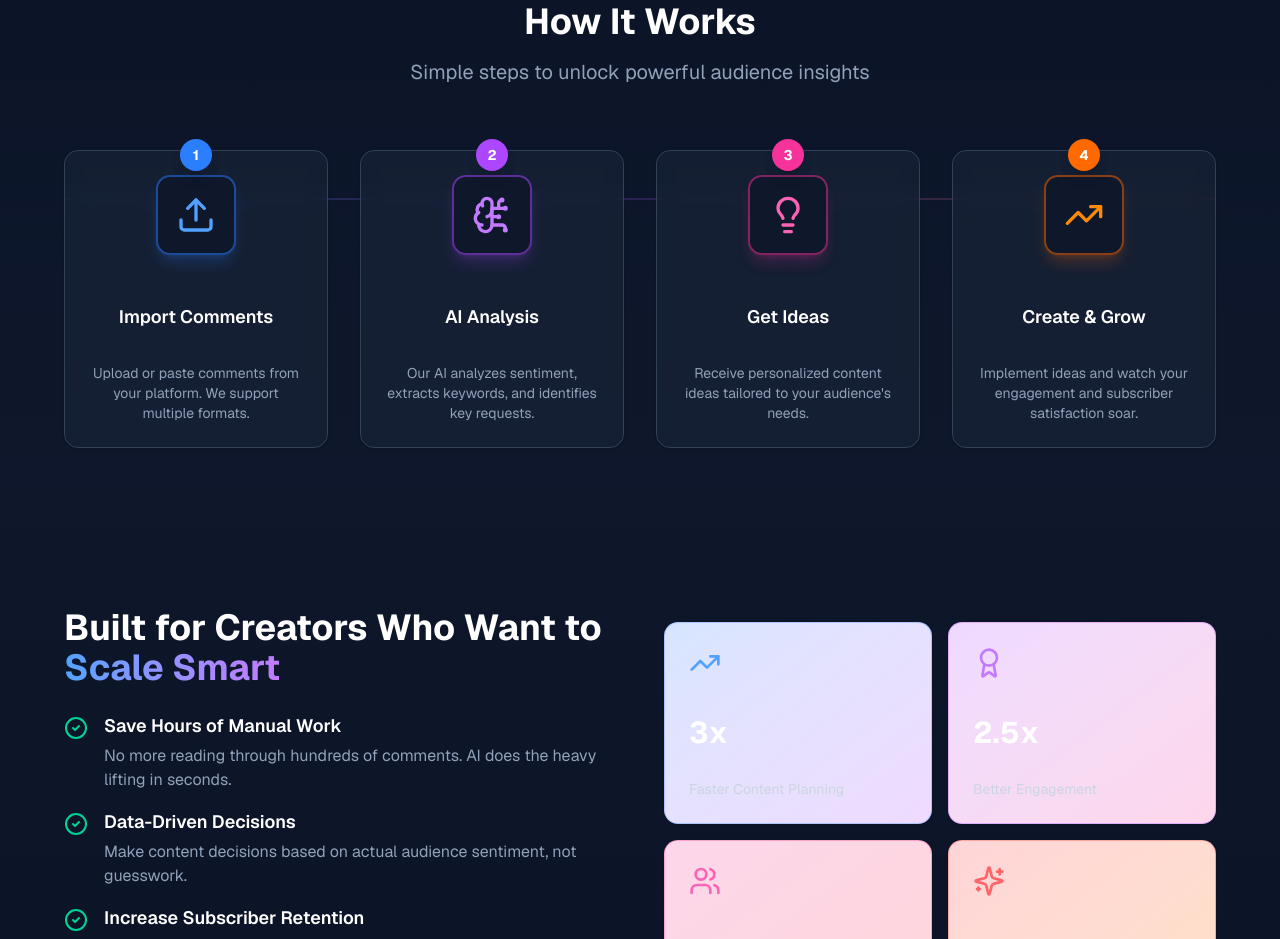
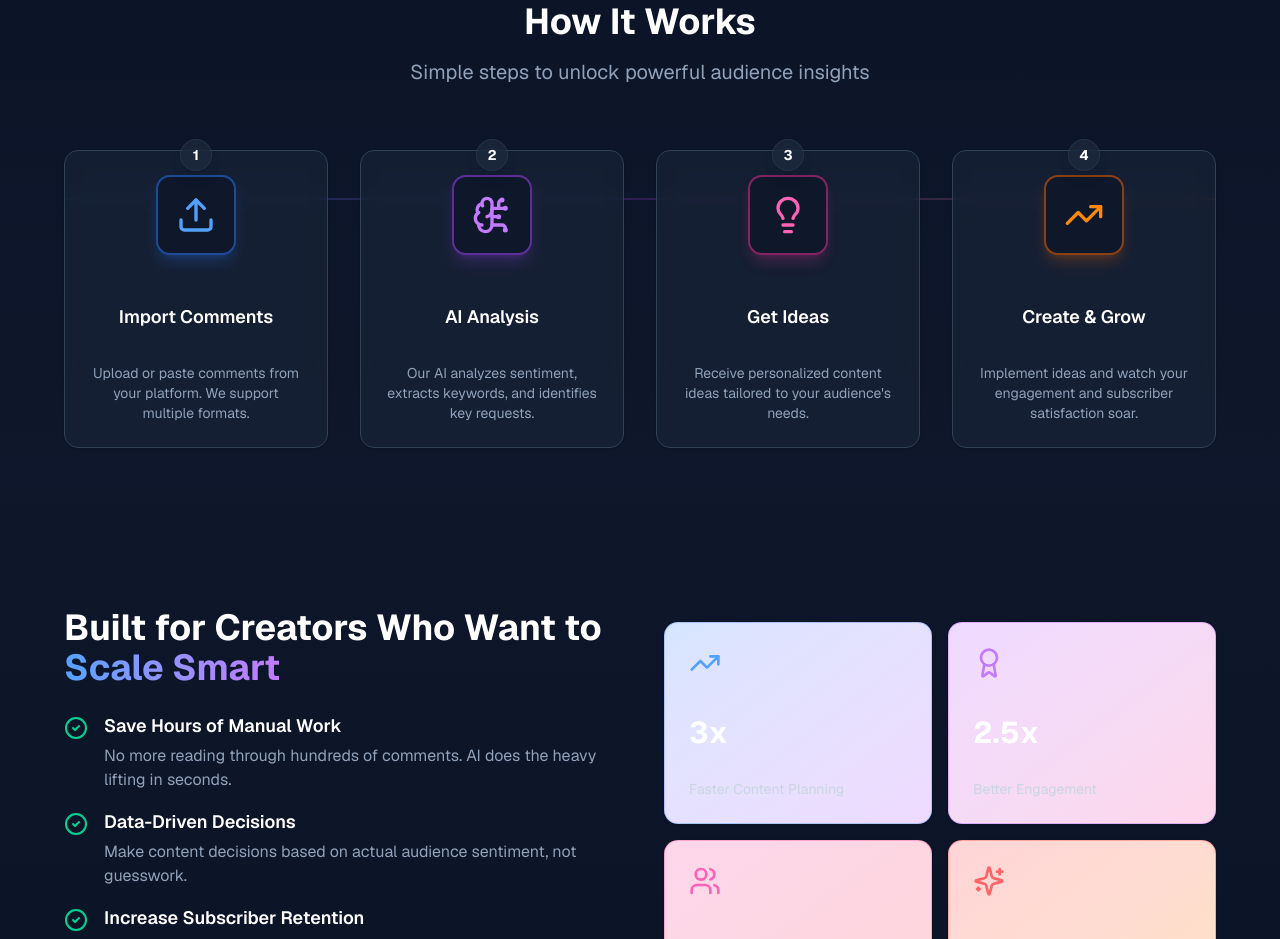
Before and after one commit to sabasiddique1/CreAtorIq, a Next.js app in the folder apps/web/: page / in a window 1280 px wide. Shown: the part 1700-2639 px from the top of the page. Built offline with nearby package versions, Linux system fonts and the light colour scheme.

Commit message:
Update How It Works section: make number badges more opaque with transparent background

```diff
--- a/apps/web/src/app/page.tsx
+++ b/apps/web/src/app/page.tsx
@@ -136,7 +136,7 @@ export default function LandingPage() {
                   <div className={`w-20 h-20 bg-slate-900 border-2 ${step.borderColor} rounded-xl flex items-center justify-center mx-auto mb-4 shadow-lg ${step.shadowColor}`}>
                     <Icon className={`w-10 h-10 ${step.iconColor}`} />
                   </div>
-                  <div className={`absolute -top-3 left-1/2 transform -translate-x-1/2 w-8 h-8 ${step.badgeColor} rounded-full flex items-center justify-center text-sm font-bold text-white shadow-lg`}>
+                  <div className={`absolute -top-3 left-1/2 transform -translate-x-1/2 w-8 h-8 bg-slate-800/80 backdrop-blur-sm border border-slate-700/50 rounded-full flex items-center justify-center text-sm font-bold text-white shadow-lg`}>
                     {step.number}
                   </div>
                   <h3 className="text-lg font-semibold text-white mb-2 mt-2">{step.title}</h3>
```
